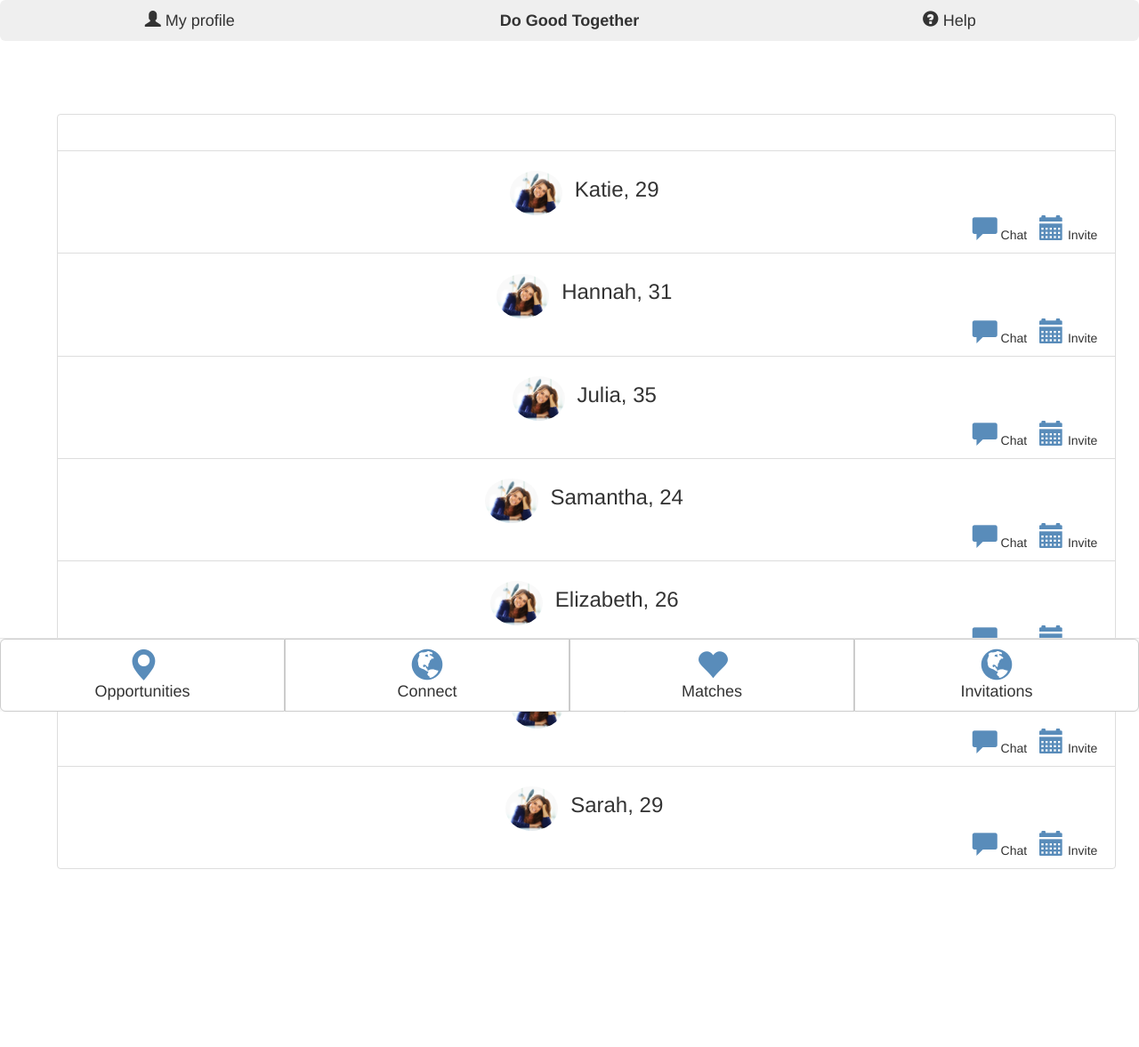
After one commit to zahramahmood/Do-Good-Together, a PHP site: page /matches.html in a window 1280 px wide. The commit adds this page. Shown: the whole page at 89% size. Run offline with PHP 8.4, Linux system fonts and the light colour scheme.

```diff
--- /dev/null
+++ b/matches.html
@@ -0,0 +1,149 @@
+<html lang='en'>
+	<head>
+		<title>Do Good Together: Home page </title>
+
+		<!--Latest compiled version of Bootstrap-->
+		<link rel="stylesheet" type="text/css" href="https://maxcdn.bootstrapcdn.com/bootstrap/3.3.4/css/bootstrap.min.css">
+
+		<!--Latest compiled JavaScript-->
+		<script src="https://maxcdn.bootstrapcdn.com/bootstrap/3.3.4/js/bootstrap.min.js"></script>
+
+		<!--Custom stylesheet-->
+		<link rel="stylesheet" type="text/css" href="css/main_style.css"></script>
+
+	</head>
+
+	<body>
+
+	    <!--Top navigation-->
+	    <nav class="navbar-fixed-top">
+	    	<div class='btn-group btn-group-justified' role='group'>
+		    		<div class='btn-group' role='group'>
+		    			<button type="button" class="btn btn-lg btn-responsive">
+							<span class="glyphicon glyphicon-user"></span> My profile
+						</button>
+		    		</div>
+
+		    		<div class='btn-group' role='group'>
+		    		<button type="button" class="btn btn-lg btn-responsive">
+		    				<b>Do Good Together</b>
+		    		</button>
+		    		</div>
+
+		    		<div class='btn-group' role='group'>
+		    			<button type="button" class="btn btn-lg btn-responsive">
+							<span class="glyphicon glyphicon-question-sign"></span>  Help
+						</button>
+		    		</div>
+
+		    </div>
+	    </nav>
+
+
+	    <div id="main_container">
+	    	<ul class="list-group">
+			    <li class="list-group-item"><br/></li>
+			    <li class="list-group-item">
+			    	<ul class="list-inline">
+			    		<li><img class='img-circle' id='user_picture' height='50px' src='style/img/katie.jpg'></img></li>
+			    		<li><h3>Katie, 29</h3></dt></li>
+			    		<div class="text-right list-inline">
+			    		<li><span class="glyphicon glyphicon-comment icon-blue" aria-hidden="true" style="font-size:2em"></span> Chat </li>
+			    		<li><span class="glyphicon glyphicon-calendar icon-blue" aria-hidden="true" style="font-size:2em"></span> Invite </li>
+			    		</div>
+			    	</ul>
+			    </li>
+			    <li class="list-group-item">
+			    	<ul class="list-inline">
+			    		<li><img class='img-circle' id='user_picture' height='50px' src='style/img/katie.jpg'></img></li>
+			    		<li><h3>Hannah, 31</h3></dt></li>
+			    		<div class="text-right list-inline">
+			    		<li><span class="glyphicon glyphicon-comment icon-blue" aria-hidden="true" style="font-size:2em"></span> Chat </li>
+			    		<li><span class="glyphicon glyphicon-calendar icon-blue" aria-hidden="true" style="font-size:2em"></span> Invite </li>
+			    		</div>
+			    	</ul>
+			    </li>
+			    <li class="list-group-item">
+			    	<ul class="list-inline">
+			    		<li><img class='img-circle' id='user_picture' height='50px' src='style/img/katie.jpg'></img></li>
+			    		<li><h3>Julia, 35</h3></dt></li>
+			    		<div class="text-right list-inline">
+			    		<li><span class="glyphicon glyphicon-comment icon-blue" aria-hidden="true" style="font-size:2em"></span> Chat </li>
+			    		<li><span class="glyphicon glyphicon-calendar icon-blue" aria-hidden="true" style="font-size:2em"></span> Invite </li>
+			    		</div>
+			    	</ul>
+			    </li>
+			    <li class="list-group-item">
+			    	<ul class="list-inline">
+			    		<li><img class='img-circle' id='user_picture' height='50px' src='style/img/katie.jpg'></img></li>
+			    		<li><h3>Samantha, 24</h3></dt></li>
+			    		<div class="text-right list-inline">
+			    		<li><span class="glyphicon glyphicon-comment icon-blue" aria-hidden="true" style="font-size:2em"></span> Chat </li>
+			    		<li><span class="glyphicon glyphicon-calendar icon-blue" aria-hidden="true" style="font-size:2em"></span> Invite </li>
+			    		</div>
+			    	</ul>
+			    </li>
+			    <li class="list-group-item">
+			    	<ul class="list-inline">
+			    		<li><img class='img-circle' id='user_picture' height='50px' src='style/img/katie.jpg'></img></li>
+			    		<li><h3>Elizabeth, 26</h3></dt></li>
+			    		<div class="text-right list-inline">
+			    		<li><span class="glyphicon glyphicon-comment icon-blue" aria-hidden="true" style="font-size:2em"></span> Chat </li>
+			    		<li><span class="glyphicon glyphicon-calendar icon-blue" aria-hidden="true" style="font-size:2em"></span> Invite </li>
+			    		</div>
+			    	</ul>
+			    </li>
+			    <li class="list-group-item">
+			    	<ul class="list-inline">
+			    		<li><img class='img-circle' id='user_picture' height='50px' src='style/img/katie.jpg'></img></li>
+			    		<li><h3>Alice, 29</h3></dt></li>
+			    		<div class="text-right list-inline">
+			    		<li><span class="glyphicon glyphicon-comment icon-blue" aria-hidden="true" style="font-size:2em"></span> Chat </li>
+			    		<li><span class="glyphicon glyphicon-calendar icon-blue" aria-hidden="true" style="font-size:2em"></span> Invite </li>
+			    		</div>
+			    	</ul>
+			    </li>
+			    <li class="list-group-item">
+			    	<ul class="list-inline">
+			    		<li><img class='img-circle' id='user_picture' height='50px' src='style/img/katie.jpg'></img></li>
+			    		<li><h3>Sarah, 29</h3></dt></li>
+			    		<div class="text-right list-inline">
+			    		<li><span class="glyphicon glyphicon-comment icon-blue" aria-hidden="true" style="font-size:2em"></span> Chat </li>
+			    		<li><span class="glyphicon glyphicon-calendar icon-blue" aria-hidden="true" style="font-size:2em"></span> Invite </li>
+			    		</div>
+			    	</ul>
+			    </li>
+
+			</ul>
+	    </div><!--Container-->
+
+	    <!--Bottom navigation bar-->
+	    <footer class='footer'>
+	    <nav class="navbar navbar-default navbar-fixed-bottom" id="bottom_nav">
+	    	<div class='btn-group btn-group-justified' role='group'>
+		    		<div class='btn-group' role='group'>
+		    			<button type="button" class="btn btn-default btn-lg btn-responsive">
+		    				<span class="glyphicon glyphicon-map-marker icon-blue" aria-hidden="true" style="font-size:2em"></span></br>Opportunities</button>
+		    		</div>
+
+		    		<div class='btn-group' role='group'>
+		    		<button type="button" class="btn btn-default btn-lg btn-responsive">
+		    				<span class="glyphicon glyphicon-globe icon-blue" aria-hidden="true" style="font-size:2em"></span></br>Connect</button>
+		    		</div>
+
+		    		<div class='btn-group' role='group'>
+		    		<button type="button" class="btn btn-default btn-lg btn-responsive">
+		    				<span class="glyphicon glyphicon-heart icon-blue" aria-hidden="true" style="font-size:2em"></span></br>Matches</button>
+		    		</div>
+
+		    		<div class='btn-group btn-blue' role='group'>
+		    		<button type="button" class="btn btn-default btn-lg btn-responsive">
+		    				<span class="glyphicon glyphicon-globe icon-blue" aria-hidden="true" style="font-size:2em"></span></br>Invitations</button>
+		    		</div>
+
+		    </div>
+	    </nav>
+	    </footer>
+	</body>
+
+</html>
--- a/style/css/main_style.css
+++ b/style/css/main_style.css
@@ -44,8 +44,22 @@ html, body {
 	color: #598CBA;
 }
 
+#choice-button-no {
+    height: 50px;
+    width: 50px;
+    border-radius: 50px;
+    border: 1px solid #000;
+    color: #FF0000;
+}
+
+#choice-button-yes{
+    height: 50px;
+    width: 50px;
+    border-radius: 50px;
+    border: 1px solid #000;
+    color: #33CC33;
+
 .css-center {
 	display: inline-block;
     vertical-align: middle;
     float: none;
-}
```
Also changed, not shown: calendar.html (added, +79 -0 lines), connect.html (added, +109 -0 lines), invite.html (added, +133 -0 lines), opportunities2.html (added, +121 -0 lines), sent.html (added, +102 -0 lines), style/img/calendar.jpg (added), style/img/katie.jpg (added), style/img/womencenter.png (added), style/img/womencentermap.png (added).
